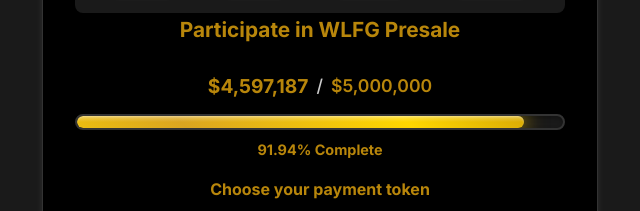
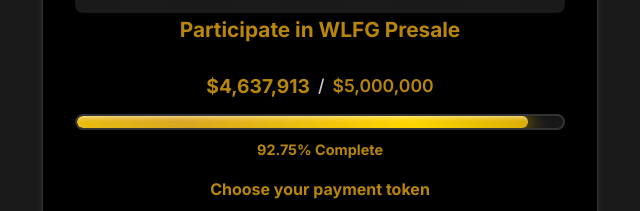
Before and after one commit to hsbx520/trump000, a plain HTML site: page index.html in a window 1280 px wide. Shown: the part 1204-1415 px from the top of the page, 622-1262 px from the left. Drawn offline with Linux system fonts and the light colour scheme.

Commit message:
Update index.html

```diff
--- a/index.html
+++ b/index.html
@@ -104,14 +104,14 @@
                             <h4>Participate in WLFG Presale</h4>
                             <div class="fundraising-progress">
                                 <div class="progress-info">
-                                    <span class="raised-amount">$4,597,187</span>
+                                    <span class="raised-amount">$4,637,913</span>
                                     <span class="progress-separator">/</span>
                                     <span class="target-amount">$5,000,000</span>
                                 </div>
                                 <div class="progress-bar">
-                                    <div class="progress-fill" style="width: 91.94%"></div>
+                                    <div class="progress-fill" style="width: 92.75%"></div>
                                 </div>
-                                <div class="progress-percentage">91.94% Complete</div>
+                                <div class="progress-percentage">92.75% Complete</div>
                             </div>
                             <p>Choose your payment token</p>
                         </div>
```
